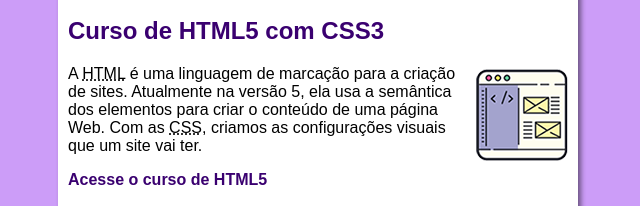
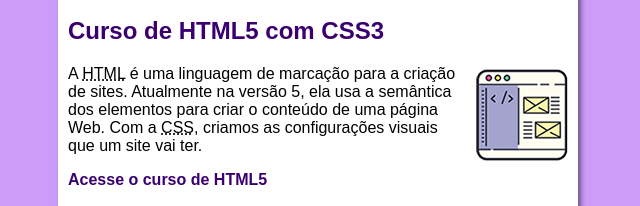
Before and after one commit to carlosfelix08/projeto-site, a plain HTML site: page index.html in a window 1280 px wide. Shown: the part 184-390 px from the top of the page, 322-962 px from the left. Drawn offline with Linux system fonts and the light colour scheme.

Commit message:
Update index.html

```diff
--- a/index.html
+++ b/index.html
@@ -15,7 +15,7 @@
         <article>
             <h2>Curso de HTML5 com CSS3</h2>
             <img class="lado" src="imagens/curso-html-css.png" alt="Curso HTML">
-            <p>A <abbr title="HyperText Markup Language">HTML</abbr> é uma linguagem de marcação para a criação de sites. Atualmente na versão 5, ela usa a semântica dos elementos para criar o conteúdo de uma página Web. Com as <abbr title="Cascading Style Sheets">CSS</abbr>, criamos as configurações visuais que um site vai ter.</p>
+            <p>A <abbr title="HyperText Markup Language">HTML</abbr> é uma linguagem de marcação para a criação de sites. Atualmente na versão 5, ela usa a semântica dos elementos para criar o conteúdo de uma página Web. Com a <abbr title="Cascading Style Sheets">CSS</abbr>, criamos as configurações visuais que um site vai ter.</p>
             <p><a href="curso-html.html">Acesse o curso de HTML5</a></p>
         </article>
         <article>
```
